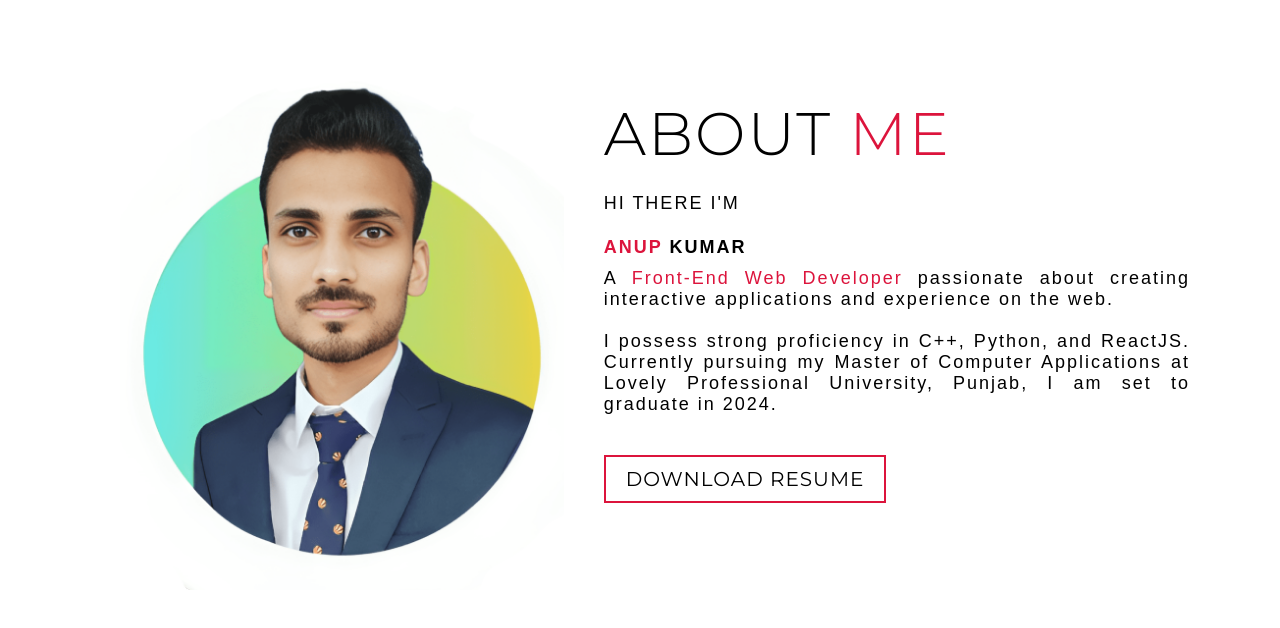
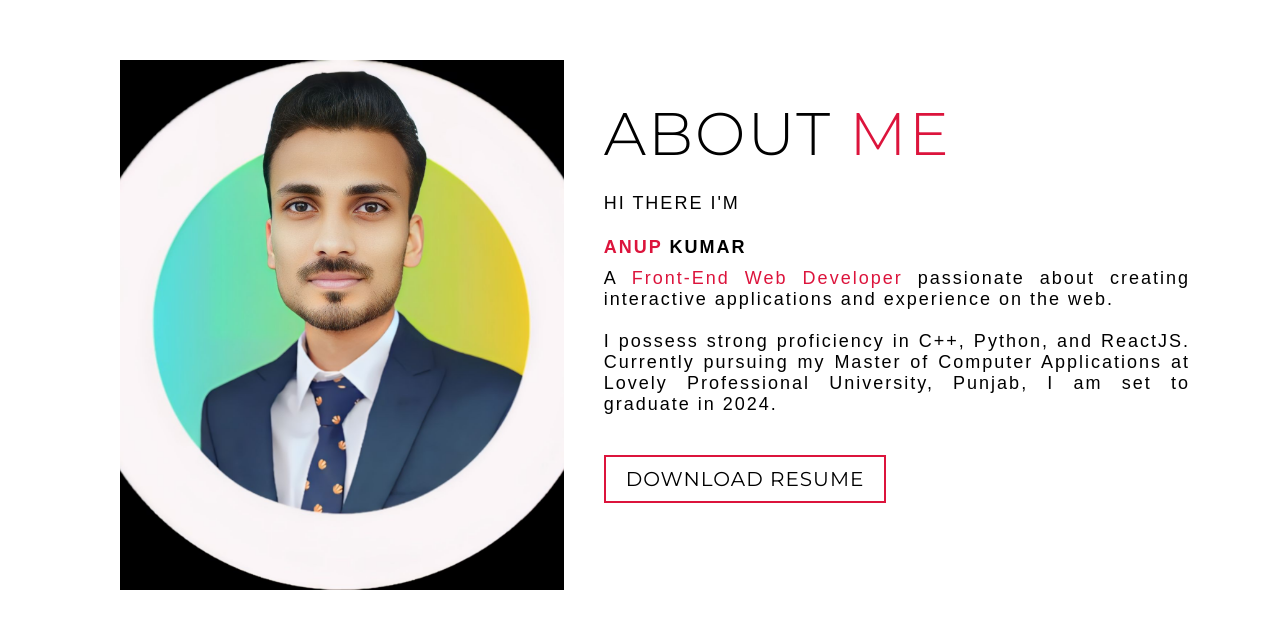
Before and after one commit to anupsinghaniya/Personal-Portfolio, a plain HTML site: page index.html in a window 1280 px wide. Shown: the part 3998-4626 px from the top of the page. Drawn offline with Linux system fonts and the light colour scheme.

Commit message:
index.html

```diff
--- a/index.html
+++ b/index.html
@@ -167,7 +167,7 @@
     <div class="about container">
       <div class="col-left">
         <div class="about-img">
-          <img src="Passport.png" alt="img">
+          <img src="Profile Photo.jpg" alt="img">
         </div>
       </div>
       <div class="col-right">
```
